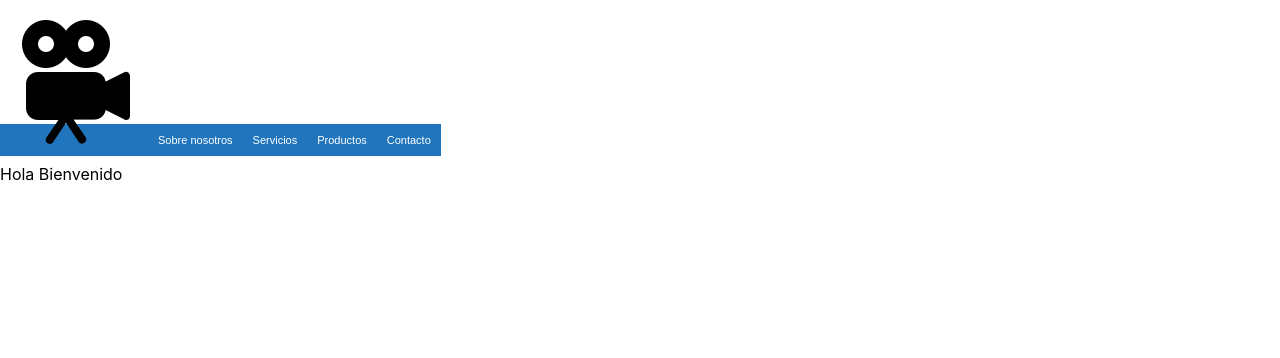
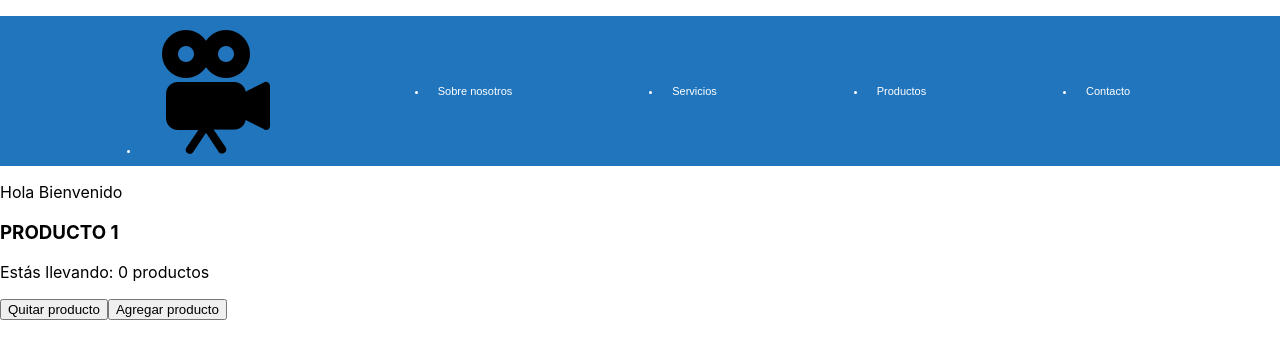
Before and after one commit to jpmolina15/coder-app-JPM, a React (Create React App) app: page / in a window 1280 px wide. Shown: the top 358 px of the page. Built offline with nearby package versions, Linux system fonts and the light colour scheme.

Commit message:
Con agregar boton

```diff
--- /dev/null
+++ b/src/Components/ItemCount.js
@@ -0,0 +1,26 @@
+import React, { Component, useState } from 'react'
+
+const ItemCount = (props) => {
+
+    const [items, setItems] = useState(0)
+    const sumarItems = () => {
+        setItems(items + 1)
+    }
+    const sacarItems = () => {
+        setItems(items - 1)
+    }
+
+    return (
+        <div>
+            <p>Estás llevando: {items} productos</p>
+            <button onClick={sacarItems}>Quitar producto</button>
+            <button onClick={sumarItems}>Agregar producto</button>
+        </div>
+    )
+}
+
+
+
+
+
+export default ItemCount
--- a/src/Components/NavBar/NavBar.css
+++ b/src/Components/NavBar/NavBar.css
@@ -1,19 +1,26 @@
+
+
+.navbar {
+  display: flex;
+  justify-content: space-evenly;
+  background-color: #2175bc;
+}
 #button {
   padding: 0;
 }
+#button li {
 
-#button li {
-  display: inline;
-}
-
-#button li a {
+  flex-flow: row;
+  flex-wrap: nowrap;
+  align-content: center;
   font-family: Arial;
   font-size: 11px;
   text-decoration: none;
   padding: 10px;
-  background-color: #2175bc;
+
   color: #fff;
 }
+
 .icono {
     display: none;
   max-width: 10px;
--- a/src/Components/NavBar/NavBar.js
+++ b/src/Components/NavBar/NavBar.js
@@ -7,13 +7,12 @@ class NavBar extends Component {
     render() {
         return (
             <div>
-
-                <ul id='button'>
-                    <li><a href='#'><CartIcon/></a></li>
-                    <li><a href='#'>Sobre nosotros</a></li>
-                    <li><a href='#'>Servicios</a></li>
-                    <li><a href='#'>Productos</a></li>
-                    <li><a href='#'>Contacto</a></li>
+                <ul id='button' class='navbar'>
+                    <li id='icono'><CartIcon/></li>
+                    <li>Sobre nosotros</li>
+                    <li>Servicios</li>
+                    <li>Productos</li>
+                    <li>Contacto</li>
                 </ul>
             </div>
         )
--- a/src/Containers/Home.js
+++ b/src/Containers/Home.js
@@ -1,9 +1,18 @@
 import React, { Component } from 'react';
+import ItemCount from '../Components/ItemCount'
 
 const home = (props) => {
     return (
         <div>
+            <div>
             {props.greetings}
+            </div>
+            <div>
+
+                <h3>PRODUCTO 1</h3>
+            <ItemCount />
+            </div>
+
         </div>)
 
 }
```
